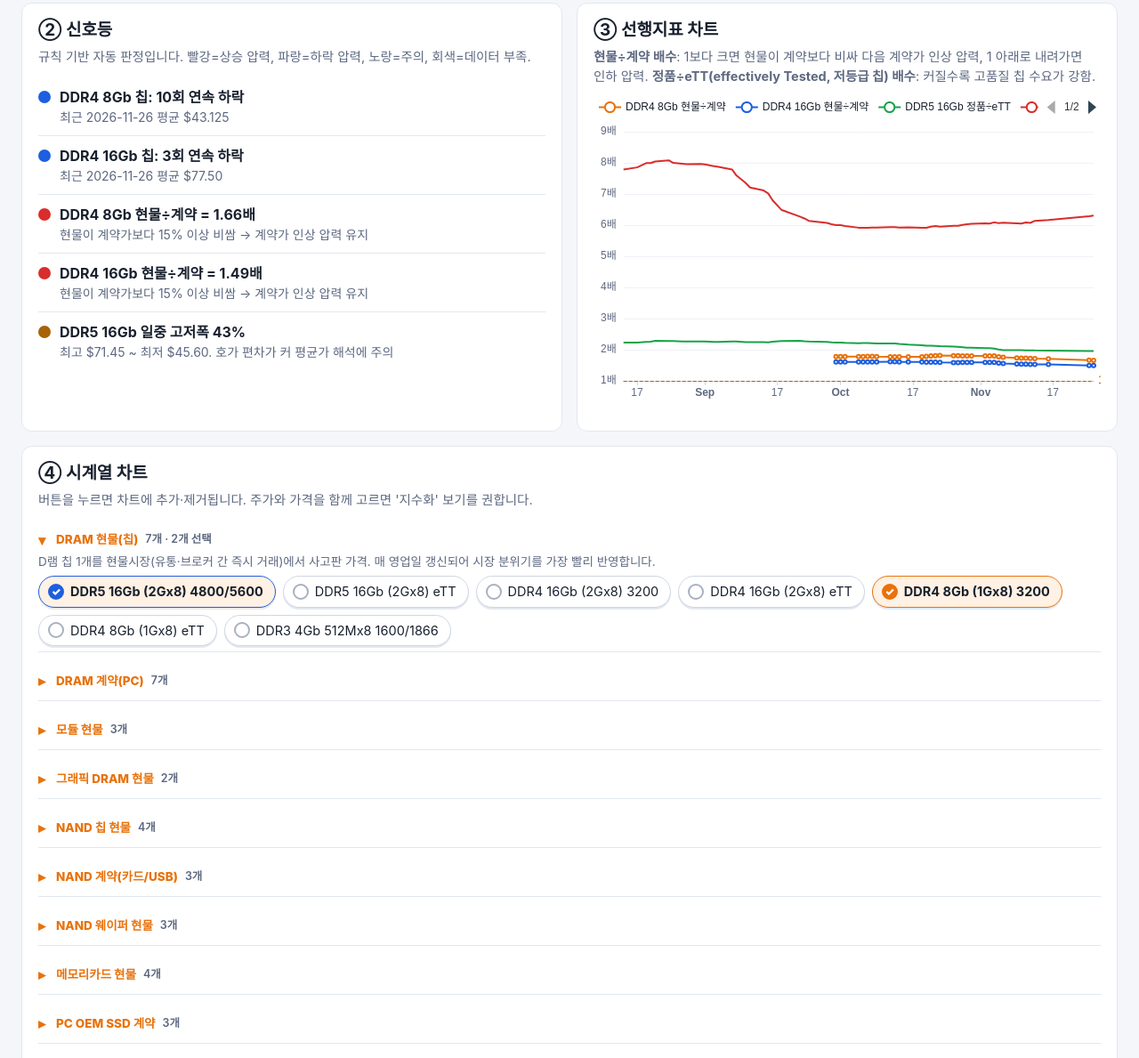
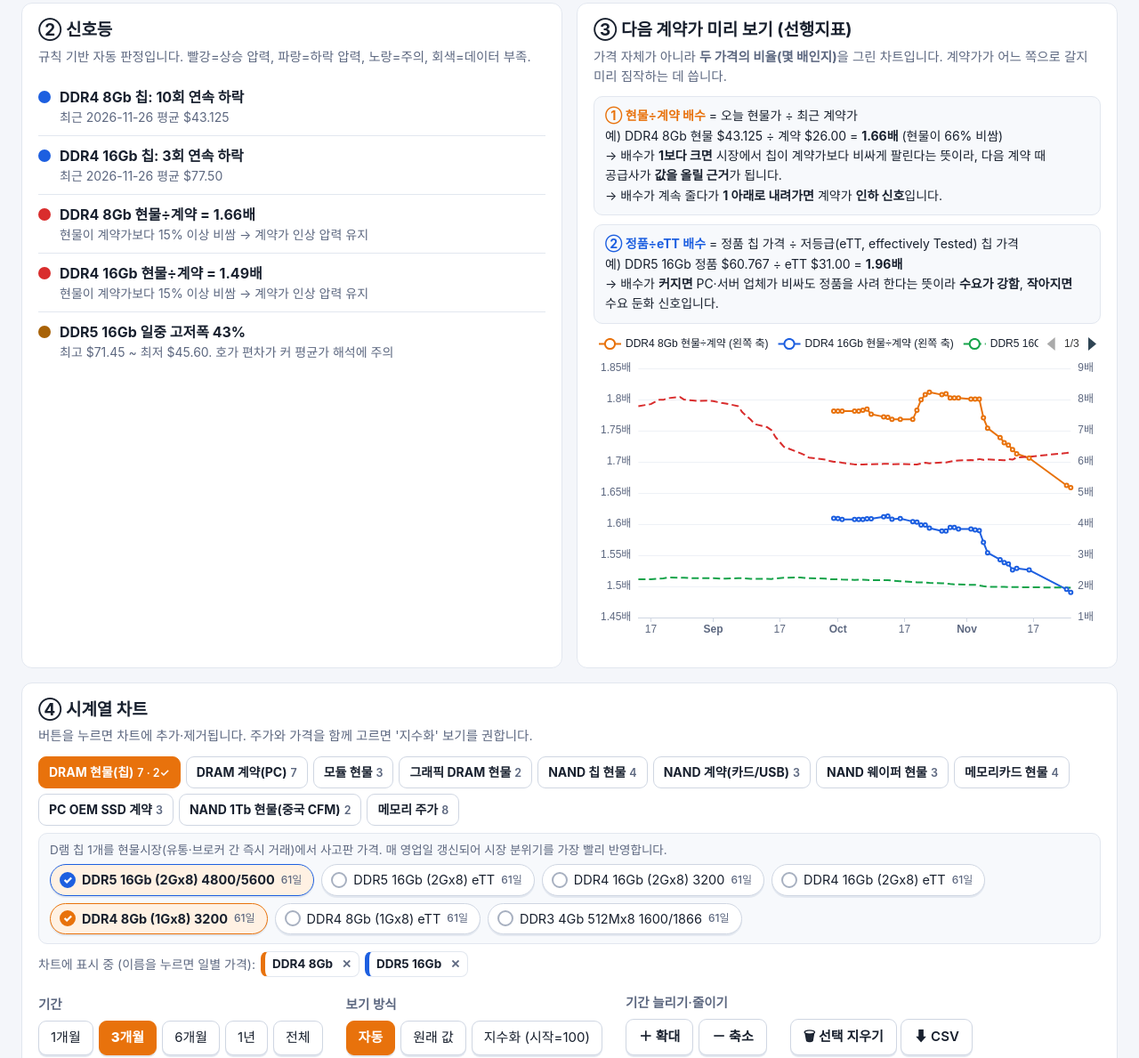
Before and after one commit to bluelagoon1222/Memory-Price-Desk, a plain HTML site: page index.html in a window 1280 px wide. Shown: the part 1191-2380 px from the top of the page at 89% size. Drawn offline with nearby package versions, Linux system fonts and the light colour scheme.

Commit message:
Selector as horizontal group tabs, daily price table, plain explanation of leading indicators, dual-axis ratio chart
Co-Authored-By: Claude Opus 5.5 <noreply@anthropic.com>
Claude-Session: https://claude.ai/code/session_014VpA4AD3k17HVzE2ajuLDx

```diff
--- a/index.html
+++ b/index.html
@@ -49,6 +49,19 @@ details.grp summary:before{content:'▸';color:var(--acc);font-weight:900;width:
 details.grp[open] summary:before{content:'▾'}
 details.grp .cnt{font-size:12.5px;color:var(--sub);font-weight:600}
 .zbtn{display:flex;gap:6px}
+.explain{display:grid;gap:10px;margin-bottom:10px;font-size:14px;line-height:1.6;word-break:keep-all}
+.explain>div{background:var(--card2);border:1px solid var(--line);border-radius:10px;padding:10px 12px}
+.explain .c1{color:#e8720c}.explain .c2{color:#1d5fe0}
+.gtabs{display:flex;flex-wrap:wrap;gap:6px;margin-bottom:8px}
+.gtab{background:var(--btn);border:1.5px solid var(--bd);border-radius:9px;padding:6px 11px;font-size:14px;font-weight:700;color:var(--tx)}
+.gtab .n{color:var(--sub);font-weight:600;font-size:12.5px;margin-left:4px}
+.gtab.has{border-color:var(--acc)}
+.gtab.open{background:var(--acc);border-color:var(--acc);color:#fff}.gtab.open .n{color:#fff}
+.gpanel{background:var(--card2);border:1px solid var(--line);border-radius:10px;padding:10px 12px;margin-bottom:8px}
+.selrow{display:flex;flex-wrap:wrap;gap:6px;align-items:center;margin:6px 0 4px;font-size:14px}
+.selrow .lg{display:inline-flex;align-items:center;gap:6px;background:#fff;border:1.5px solid var(--line);border-left:5px solid var(--c);border-radius:8px;padding:3px 4px 3px 8px;font-size:13.5px;font-weight:700}
+.selrow .lg button{background:transparent;border:0;color:var(--sub);font-size:13px;padding:0 4px}
+.selrow .lg.cur{background:#fff4ea}
 .gdesc{color:var(--sub);font-size:13.5px;margin:-2px 0 6px;word-break:keep-all}
 
 /* signals */
@@ -164,8 +177,17 @@ footer{color:var(--sub);font-size:14px;padding:10px 24px 34px;max-width:1500px;m
       <div id="sigs"></div>
     </div>
     <div class="card">
-      <h2>③ 선행지표 차트</h2>
-      <p class="hint"><b>현물÷계약 배수</b>: 1보다 크면 현물이 계약보다 비싸 다음 계약가 인상 압력, 1 아래로 내려가면 인하 압력. <b>정품÷eTT(effectively Tested, 저등급 칩) 배수</b>: 커질수록 고품질 칩 수요가 강함.</p>
+      <h2>③ 다음 계약가 미리 보기 (선행지표)</h2>
+      <p class="hint">가격 자체가 아니라 <b>두 가격의 비율(몇 배인지)</b>을 그린 차트입니다. 계약가가 어느 쪽으로 갈지 미리 짐작하는 데 씁니다.</p>
+      <div class="explain">
+        <div><b class="c1">① 현물÷계약 배수</b> = 오늘 현물가 ÷ 최근 계약가<br>
+        <span id="ex1"></span>
+        → 배수가 <b>1보다 크면</b> 시장에서 칩이 계약가보다 비싸게 팔린다는 뜻이라, 다음 계약 때 공급사가 <b>값을 올릴 근거</b>가 됩니다.<br>
+        → 배수가 계속 줄다가 <b>1 아래로 내려가면</b> 계약가 <b>인하 신호</b>입니다.</div>
+        <div><b class="c2">② 정품÷eTT 배수</b> = 정품 칩 가격 ÷ 저등급(eTT, effectively Tested) 칩 가격<br>
+        <span id="ex2"></span>
+        → 배수가 <b>커지면</b> PC·서버 업체가 비싸도 정품을 사려 한다는 뜻이라 <b>수요가 강함</b>, <b>작아지면</b> 수요 둔화 신호입니다.</div>
+      </div>
       <div id="chart2"></div>
     </div>
   </div>
@@ -182,6 +204,7 @@ footer{color:var(--sub);font-size:14px;padding:10px 24px 34px;max-width:1500px;m
     </div>
     <div id="msg" class="warn"></div>
     <div id="chart"></div>
+    <div id="daily"></div>
     <div class="tip">💡 <b>오른쪽 끝(최신일)은 고정</b>된 채 기간을 늘리고 줄입니다. PC: 차트 위에서 마우스 휠(아래로=길게, 위로=짧게), 끌면 좌우 이동. 휴대폰: 두 손가락으로 벌리기·오므리기, 또는 <b>＋ 확대 / － 축소</b> 버튼. 아래 막대의 손잡이를 끌어도 됩니다.<br>📅 과거 데이터: D램 칩 현물은 2026-08-14부터, 중국 1Tb NAND는 2026-05-18부터 있습니다(memorypricechart.com 공개 데이터). 그 외 품목은 이 사이트 수집 시작일(2026-11-25)부터 쌓입니다. 2026-11-17~24는 원천 데이터가 없어 비어 있습니다.</div>
   </div>
 
@@ -269,7 +292,7 @@ function renderTiles(){
     const st=k>=2?` · ${k}회 연속 ${dir>0?'상승':'하락'}`:'';
     return `<button class="tile${star?' key':''}" data-id="${id}" title="${esc(itemDesc(id))}">${bd}<div class="nm">${nm} <span class="mu">${u}</span></div><div class="v">$${fmt(v)}</div><div class="d">${pct(c)}</div><div class="m">${it.t[n-1]} 기준${st}</div></button>`}).join('');
   document.querySelectorAll('.tile').forEach(b=>b.onmouseenter=()=>{$('tdesc').textContent=itemDesc(b.dataset.id)});
-  document.querySelectorAll('.tile').forEach(b=>b.onclick=()=>{if(!sel.includes(b.dataset.id))sel.push(b.dataset.id);renderPick();draw();$('chart').scrollIntoView({behavior:'smooth',block:'center'})});
+  document.querySelectorAll('.tile').forEach(b=>b.onclick=()=>{if(!sel.includes(b.dataset.id))sel.push(b.dataset.id);dayId=b.dataset.id;renderPick();draw();renderDaily();$('chart').scrollIntoView({behavior:'smooth',block:'center'})});
 }
 
 function renderSignals(){
@@ -291,15 +314,36 @@ function renderSignals(){
   $('sigs').innerHTML=out.join('');
 }
 
+let openGrp='DRAM 현물(칩)',dayId=null;
+function colorOf(id){const k=sel.indexOf(id);return k<0?'':COLORS[k%COLORS.length]}
+function toggle(id){sel=sel.includes(id)?sel.filter(x=>x!==id):[...sel,id];if(sel.includes(id))dayId=id;else if(dayId===id)dayId=sel.at(-1)||null;renderPick();draw();renderDaily()}
 function renderPick(){
   const groups={},gsec={};for(const [id,it] of Object.entries(P.items)){(groups[it.grp]=groups[it.grp]||[]).push([id,it.name]);gsec[it.grp]=it.sec}
   const stk=Object.entries(S.items).map(([k,it])=>['stk:'+k,it.name]);if(stk.length)groups['메모리 주가']=stk;
-  let ci=0;const col={};sel.forEach(id=>col[id]=COLORS[(ci++)%COLORS.length]);
-  const OPEN=new Set(['DRAM 현물(칩)','메모리 주가']);
-  $('pick').innerHTML=Object.entries(groups).map(([g,arr])=>{const n=arr.filter(([id])=>sel.includes(id)).length;return `<details class="grp" ${OPEN.has(g)||n?'open':''}><summary><span class="gl" style="margin:0">${esc(g)}</span><span class="cnt">${arr.length}개${n?` · ${n}개 선택`:''}</span></summary><div class="gdesc">${esc(SEC_DESC[gsec[g]]||(g==='메모리 주가'?STK_DESC:''))}</div><div class="chips">${arr.map(([id,nm])=>`<button class="tg ${sel.includes(id)?'on':''}" style="--c:${col[id]||''}" data-id="${id}" title="${esc(itemDesc(id))}"><span class="mk">${sel.includes(id)?'✓':''}</span>${esc(nm)}</button>`).join('')}</div></details>`}).join('')||'<div class="mu">수집된 품목이 아직 없습니다.</div>';
-  document.querySelectorAll('#pick .tg').forEach(b=>b.onclick=()=>{const id=b.dataset.id;const open=[...document.querySelectorAll('#pick details[open] .gl')].map(x=>x.textContent);sel=sel.includes(id)?sel.filter(x=>x!==id):[...sel,id];renderPick();document.querySelectorAll('#pick details').forEach(d=>{if(open.includes(d.querySelector('.gl').textContent))d.open=true});draw()});
+  const tabs=Object.entries(groups).map(([g,arr])=>{const n=arr.filter(([id])=>sel.includes(id)).length;
+    return `<button class="gtab${g===openGrp?' open':''}${n?' has':''}" data-g="${esc(g)}">${esc(g)}<span class="n">${arr.length}${n?` · ${n}✓`:''}</span></button>`}).join('');
+  const arr=groups[openGrp]||[];
+  const days=id=>id.startsWith('stk:')?'':` ${(P.items[id]||{t:[]}).t.length}일`;
+  const panel=openGrp&&arr.length?`<div class="gpanel"><div class="gdesc">${esc(SEC_DESC[gsec[openGrp]]||(openGrp==='메모리 주가'?STK_DESC:''))}</div><div class="chips">${arr.map(([id,nm])=>`<button class="tg ${sel.includes(id)?'on':''}" style="--c:${colorOf(id)}" data-id="${id}" title="${esc(itemDesc(id))}"><span class="mk">${sel.includes(id)?'✓':''}</span>${esc(nm)}<span class="mu" style="font-size:12px;font-weight:500">${days(id)}</span></button>`).join('')}</div></div>`:'';
+  const selrow=sel.length?`<div class="selrow"><span class="mu">차트에 표시 중 (이름을 누르면 일별 가격):</span>${sel.map(id=>`<span class="lg${id===dayId?' cur':''}" style="--c:${colorOf(id)}"><span data-day="${id}" style="cursor:pointer">${esc(label(id).replace(/ \(.+\)$/,''))}</span><button data-x="${id}" aria-label="빼기">✕</button></span>`).join('')}</div>`:'';
+  $('pick').innerHTML=`<div class="gtabs">${tabs}</div>${panel}${selrow}`;
+  document.querySelectorAll('#pick .gtab').forEach(b=>b.onclick=()=>{openGrp=openGrp===b.dataset.g?null:b.dataset.g;renderPick()});
+  document.querySelectorAll('#pick .tg').forEach(b=>b.onclick=()=>toggle(b.dataset.id));
+  document.querySelectorAll('#pick [data-x]').forEach(b=>b.onclick=()=>toggle(b.dataset.x));
+  document.querySelectorAll('#pick [data-day]').forEach(b=>b.onclick=()=>{dayId=b.dataset.day;renderPick();renderDaily();$('daily').scrollIntoView({behavior:'smooth',block:'nearest'})});
 }
-
+function renderDaily(){
+  const id=dayId&&sel.includes(dayId)?dayId:sel.at(-1);
+  if(!id){$('daily').innerHTML='';return}
+  const stk=id.startsWith('stk:');let rows=[];
+  if(stk){const it=S.items[id.slice(4)];rows=it.t.map((t,i)=>({t,avg:it.c[i]})).slice(-250)}
+  else{const it=P.items[id];rows=it.t.map((t,i)=>({t,avg:it.avg[i],hi:it.hi[i],lo:it.lo[i]}))}
+  rows=rows.map((r,i)=>({...r,ch:i&&rows[i-1].avg?(r.avg/rows[i-1].avg-1)*100:null})).reverse();
+  const cur=stk?S.items[id.slice(4)].cur:'USD';
+  $('daily').innerHTML=`<h3 style="margin:14px 0 6px;font-size:16.5px">📋 일별 가격: ${esc(label(id))} <span class="mu" style="font-size:13px;font-weight:500">(${cur} · 최신순 · ${rows.length}건${stk?', 최근 1년':''})</span></h3>
+  <p class="hint" style="margin:0 0 8px">위 '차트에 표시 중' 목록에서 이름을 누르면 그 품목으로 바뀝니다. 날짜가 띄엄띄엄한 구간은 원천 기록이 그 날짜만 남아 있는 경우입니다.</p>
+  <div class="tbl-wrap" style="max-height:360px"><table class="dt"><tr><th>날짜</th><th>평균가</th>${stk?'':'<th>고가</th><th>저가</th>'}<th>직전 대비</th></tr>${rows.map(r=>`<tr><td>${r.t}</td><td>${fmt(r.avg)}</td>${stk?'':`<td>${fmt(r.hi)}</td><td>${fmt(r.lo)}</td>`}<td>${pct(r.ch)}</td></tr>`).join('')}</table></div>`;
+}
 const chart=echarts.init($('chart'));const chart2=echarts.init($('chart2'));
 function periodStart(lastDate){if(period==='MAX')return null;const days=PERIODS.find(p=>p[0]===period)[2];
   const d=new Date(lastDate);d.setDate(d.getDate()-days);return d.toISOString().slice(0,10)}
@@ -343,14 +387,21 @@ $('chart').addEventListener('touchstart',ev=>{if(ev.touches.length===2){const z=
 $('chart').addEventListener('touchmove',ev=>{if(pinch&&ev.touches.length===2){ev.preventDefault();const r=pinch.d/Math.max(tdist(ev.touches),1);
   const ns=Math.min(pinch.en,Math.max(1,pinch.span*r));chart.dispatchAction({type:'dataZoom',start:pinch.en-ns,end:pinch.en})}},{passive:false});
 $('chart').addEventListener('touchend',()=>{pinch=null});
+function explain(){
+  const last=a=>{const x=series(a);return x.length?x.at(-1):null};
+  const s1=last('dram_spot_ddr4_8gb_1gx8_3200'),c1=last('dram_contract_ddr4_8gb_1gx8');
+  if(s1&&c1)$('ex1').innerHTML=`예) DDR4 8Gb 현물 $${fmt(s1[1])} ÷ 계약 $${fmt(c1[1])} = <b>${(s1[1]/c1[1]).toFixed(2)}배</b> (현물이 ${((s1[1]/c1[1]-1)*100).toFixed(0)}% 비쌈)<br>`;
+  const a=last('dram_spot_ddr5_16gb_2gx8_4800_5600'),b=last('dram_spot_ddr5_16gb_2gx8_ett');
+  if(a&&b)$('ex2').innerHTML=`예) DDR5 16Gb 정품 $${fmt(a[1])} ÷ eTT $${fmt(b[1])} = <b>${(a[1]/b[1]).toFixed(2)}배</b><br>`;
+}
 function draw2(){
   const ser=[];let ci=0;
-  for(const [a,b,nm] of [...PAIRS_SC,...PAIRS_ETT]){const d=ratioSeries(a,b);if(d.length)ser.push({name:nm,type:'line',data:d,showSymbol:d.length<40,color:COLORS[(ci++)%COLORS.length],lineStyle:{width:2}})}
+  for(const [a,b,nm] of [...PAIRS_SC,...PAIRS_ETT]){const d=ratioSeries(a,b);const e=PAIRS_ETT.some(p=>p[2]===nm);if(d.length)ser.push({name:nm+(e?' (오른쪽 축)':' (왼쪽 축)'),type:'line',data:d,yAxisIndex:e?1:0,showSymbol:d.length<40,color:COLORS[(ci++)%COLORS.length],lineStyle:{width:2,type:e?'dashed':'solid'}})}
   if(!ser.length){chart2.setOption({title:{text:'데이터 수집 중',left:'center',top:'middle',textStyle:{color:'#5d6880',fontSize:15,fontWeight:'normal'}}});return}
   ser.push({name:'기준선 1.0',type:'line',data:[],markLine:{silent:true,symbol:'none',lineStyle:{color:'#a86207',type:'dashed'},data:[{yAxis:1}],label:{color:'#a86207',formatter:'1.0'}}});
   chart2.setOption({backgroundColor:'transparent',animation:false,tooltip:{trigger:'axis',valueFormatter:v=>v==null?'–':Number(v).toFixed(2)+'배'},legend:{top:0,type:'scroll',textStyle:{color:'#18202e'}},
     grid:{left:8,right:8,top:40,bottom:20,containLabel:true},xAxis:{type:'time',axisLabel:{color:'#5d6880',hideOverlap:true},axisLine:{lineStyle:{color:'#cfd6e2'}}},
-    yAxis:{type:'value',scale:true,splitLine:{lineStyle:{color:'#eef1f6'}},axisLabel:{color:'#5d6880',formatter:'{value}배'}},series:ser},true);
+    yAxis:[{type:'value',scale:true,splitLine:{lineStyle:{color:'#eef1f6'}},axisLabel:{color:'#5d6880',formatter:'{value}배'}},{type:'value',scale:true,splitLine:{show:false},axisLabel:{color:'#5d6880',formatter:'{value}배'}}],series:ser},true);
 }
 
 function renderTable(){
@@ -359,7 +410,7 @@ function renderTable(){
   for(const [g,arr] of Object.entries(groups)){h+=`<tr class="grp"><td colspan="8">${esc(g)}</td></tr>`;
     for(const [id,it] of arr){const n=it.t.length-1;if(n<0)continue;const cum=n>0?(it.avg[n]/it.avg[0]-1)*100:null;
       h+=`<tr><td class="nm"><button data-id="${id}" title="${esc(itemDesc(id))}">${esc(it.name)}</button></td><td>${it.t[n]}</td><td>${fmt(it.avg[n])}</td><td>${fmt(it.hi[n])}</td><td>${fmt(it.lo[n])}</td><td>${pct(it.chg[n])}</td><td>${pct(cum)}</td><td>${it.t.length}</td></tr>`}}
-  $('tbl').innerHTML=h;document.querySelectorAll('#tbl button').forEach(b=>b.onclick=()=>{if(!sel.includes(b.dataset.id))sel.push(b.dataset.id);renderPick();draw();$('chart').scrollIntoView({behavior:'smooth',block:'center'})});
+  $('tbl').innerHTML=h;document.querySelectorAll('#tbl button').forEach(b=>b.onclick=()=>{if(!sel.includes(b.dataset.id))sel.push(b.dataset.id);dayId=b.dataset.id;renderPick();draw();renderDaily();$('chart').scrollIntoView({behavior:'smooth',block:'center'})});
 }
 function renderBoards(){
   $('hbm').innerHTML='<tr><th>발표일</th><th>제품</th><th>대상</th><th>항목</th><th>수치</th><th>출처</th></tr>'+
@@ -378,8 +429,8 @@ function csv(){const ids=sel.filter(id=>series(id).length);if(!ids.length)return
   const bad=(ST.items||[]).filter(x=>!x.ok).map(x=>x.src);
   $('upd').innerHTML=`최근 수집: ${esc(P.updated||'–')}${bad.length?`<br><span class="warn">수집 실패: ${esc(bad.join(', '))}</span>`:''}`;
   seg('periods',PERIODS,period,v=>{period=v;draw()});seg('modes',MODES,mode,v=>{mode=v;draw()});
-  $('zin').onclick=()=>zoomRight(0.7);$('zout').onclick=()=>zoomRight(1.4);$('clr').onclick=()=>{sel=[];renderPick();draw()};$('csv').onclick=csv;
-  renderTiles();renderSignals();renderPick();draw();draw2();renderTable();renderBoards();
+  $('zin').onclick=()=>zoomRight(0.7);$('zout').onclick=()=>zoomRight(1.4);$('clr').onclick=()=>{sel=[];renderPick();draw();renderDaily()};$('csv').onclick=csv;
+  renderTiles();renderSignals();renderPick();draw();renderDaily();draw2();explain();renderTable();renderBoards();
   const st=P.stamps||{};
   $('foot').innerHTML=`<b>출처</b>: 가격표 <a href="https://www.trendforce.com/price/dram/dram_spot" target="_blank" rel="noopener">TrendForce DRAM</a> · <a href="https://www.trendforce.com/price/flash/flash_spot" target="_blank" rel="noopener">TrendForce NAND</a> 공개 페이지(하루 1~2회 조회), 과거 D램 현물·중국 1Tb NAND <a href="https://memorypricechart.com/" target="_blank" rel="noopener">Memory Price Chart</a>(원출처 TrendForce·ChinaFlashMarket), 주가 Yahoo Finance·Nasdaq.com, HBM·분기 전망은 각 행에 출처 표기.<br>
   각 표의 원본 갱신 시각(대만 시간): ${Object.entries(st).map(([k,v])=>`${esc(k)} ${esc(v)}`).join(' · ')||'–'}<br>
```
